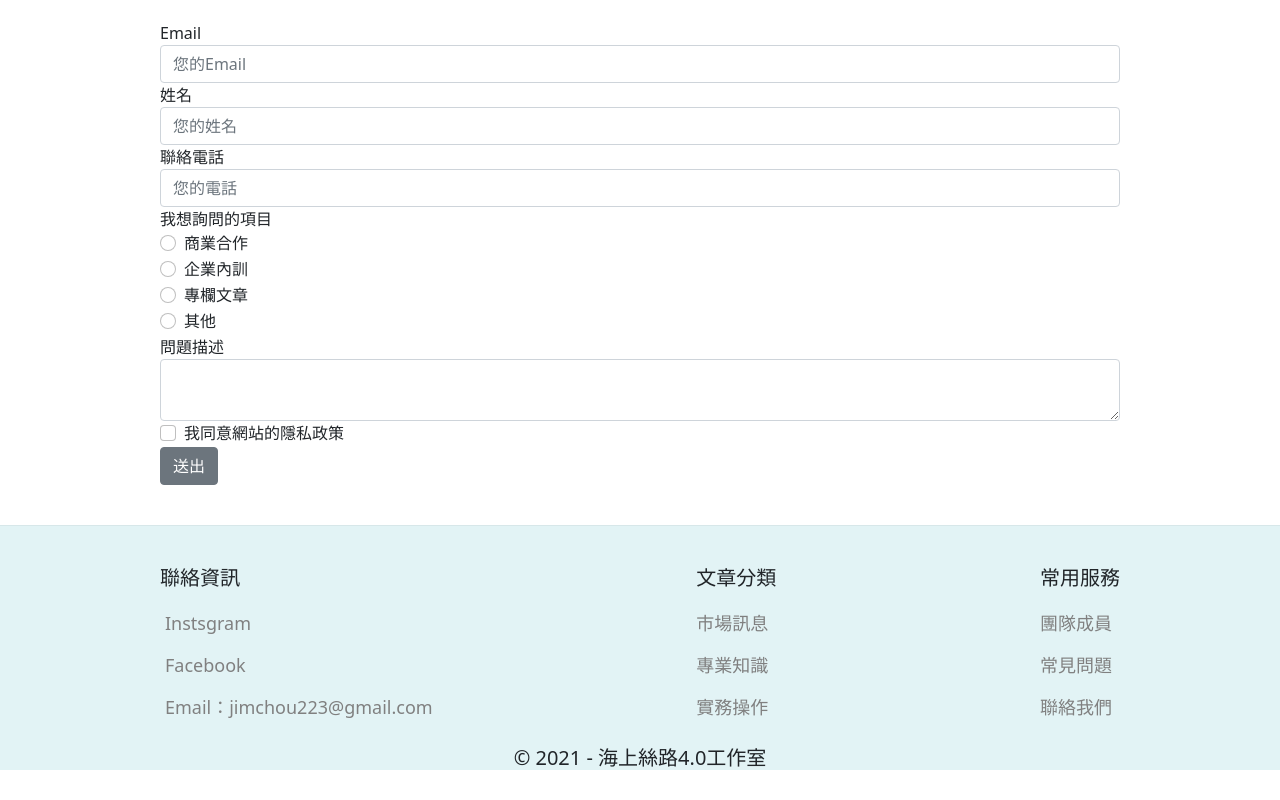
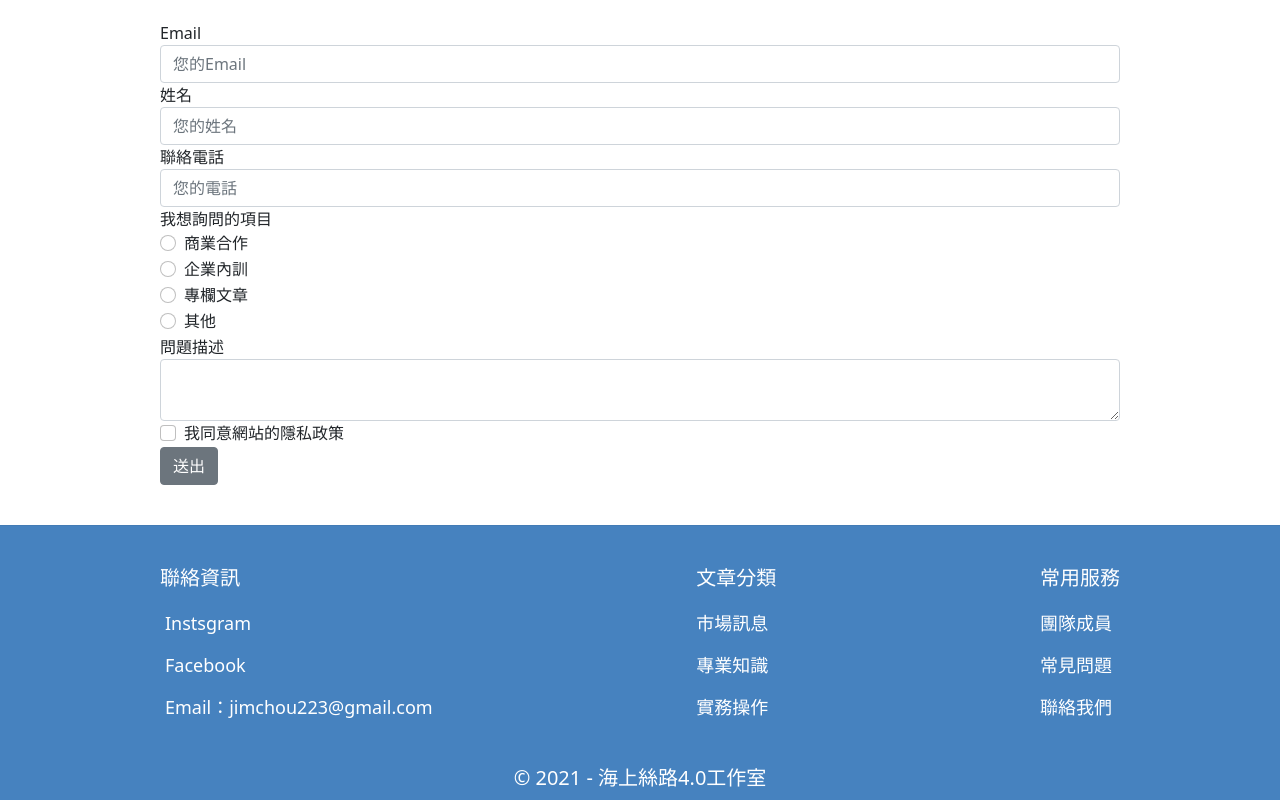
Before and after one commit to jimchou223/marketing-blog, a Next.js app: page /questions in a window 1280 px wide. Shown: the part 1048-1848 px from the top of the page. Before the commit the page ends 1819 px from the top, so only its background shows below. Built offline with nearby package versions, Linux system fonts and the light colour scheme; no server answers.

Commit message:
add color pattern

```diff
--- a/components/Footer.js
+++ b/components/Footer.js
@@ -11,7 +11,7 @@ const Footer = () => {
     { title: "聯絡我們", href: "" },
   ]
   return (
-    <footer>
+    <footer className={styles.footer}>
       <div className={styles.linkWrapper}>
         <div className={styles.longLower}>
           <h5>聯絡資訊</h5>
@@ -61,7 +61,7 @@ const Footer = () => {
           </ul>
         </div>
       </div>
-      <h5 className="center">&copy; {new Date().getFullYear()} - 海上絲路4.0工作室</h5>
+      <h5 className={styles.copyRight}>&copy; {new Date().getFullYear()} - 海上絲路4.0工作室</h5>
     </footer>
   );
 };
--- a/pages/index.js
+++ b/pages/index.js
@@ -132,7 +132,7 @@ const blogs = ({ blogs, categories }) => {
         <div className={styles.sideBarContainer}>
           <div className={styles.searchConsole}>
             我想要找...
-            <form>
+            <form className={styles.formWrapper}>
               <input value={keyword} onChange={(e) => setKeyword(e.target.value)} />
               <Button color="secondary" onClick={searchHandler}>
                 搜尋
--- a/styles/BlogsSection.module.css
+++ b/styles/BlogsSection.module.css
@@ -24,6 +24,10 @@
 
 .articlesContainer {
   width: 70%;
+}
+
+.formWrapper button{
+  background-color: var(--color-red);
 }
 
 .tagsWrapper {
--- a/styles/Footer.module.css
+++ b/styles/Footer.module.css
@@ -1,3 +1,9 @@
+.footer {
+  border-top: 1px solid rgba(0, 0, 0, 0.05);
+  background-color: var(--color-4);
+  color: var(--color-1);
+}
+
 .linkWrapper {
   display: flex;
   justify-content: space-between;
@@ -16,7 +22,7 @@
 .linkWrapper ul li {
   font-size: 18px;
   margin-bottom: 15px;
-  color: gray;
+  color: #fff;
 }
 
 .linkWrapper li i {
@@ -24,9 +30,16 @@
 }
 
 .linkWrapper a {
-  color: gray;
+  color: #fff;
 }
 
 .linkWrapper h5 {
   margin-bottom: 20px;
 }
+
+
+.copyRight {
+  padding: 20px 0 10px 0;
+  text-align: center;
+  margin: 0;
+}
--- a/styles/Header.module.css
+++ b/styles/Header.module.css
@@ -1,5 +1,5 @@
 .nav {
-  background-color: #0e153a;
+  background-color: var(--color-5);
 }
 
 .title {
--- a/styles/Navs.module.css
+++ b/styles/Navs.module.css
@@ -1,7 +1,7 @@
 .navWrapper {
   color: #000;
   box-shadow: 0 2px 4px rgb(45 62 80 / 12%);
-  background-color: #0e153a;
+  background-color: var(--color-5);
   color: #fff;
 }
 
@@ -43,7 +43,8 @@
 }
 
 .dropdownMenu li li:hover {
-  background-color: #e2f3f5;
+  background-color: var(--color-4);
+  color: var(--color-1);
 }
 
 /*--- Sublist Styles ---*/
--- a/styles/globals.css
+++ b/styles/globals.css
@@ -2,6 +2,16 @@
 #086972
 #17b978
 #a7ff83 */
+
+:root {
+  --color-1: #fff;
+  --color-2: #f0f0f0;
+  --color-3: #43dde6;
+  --color-4: #4682BF;
+  --color-5: #0e153a;
+
+  --color-red: #ff304f;
+}
 
 html,
 body {
@@ -24,11 +34,7 @@ img {
   max-width: 100%;
 }
 
-footer {
-  /* text-align: center; */
-  border-top: 1px solid rgba(0, 0, 0, 0.05);
-  background-color: #e2f3f5;
-}
+
 
 content {
   position: relative;
@@ -134,7 +140,7 @@ h3 {
 }
 
 .page-item.active .page-link {
-  background-color: gray !important;
-  border-color: gray !important;
+  background-color: var(--color-red) !important;
+  border-color: var(--color-red) !important;
   color: #f7f7f7 !important;
 }
```
